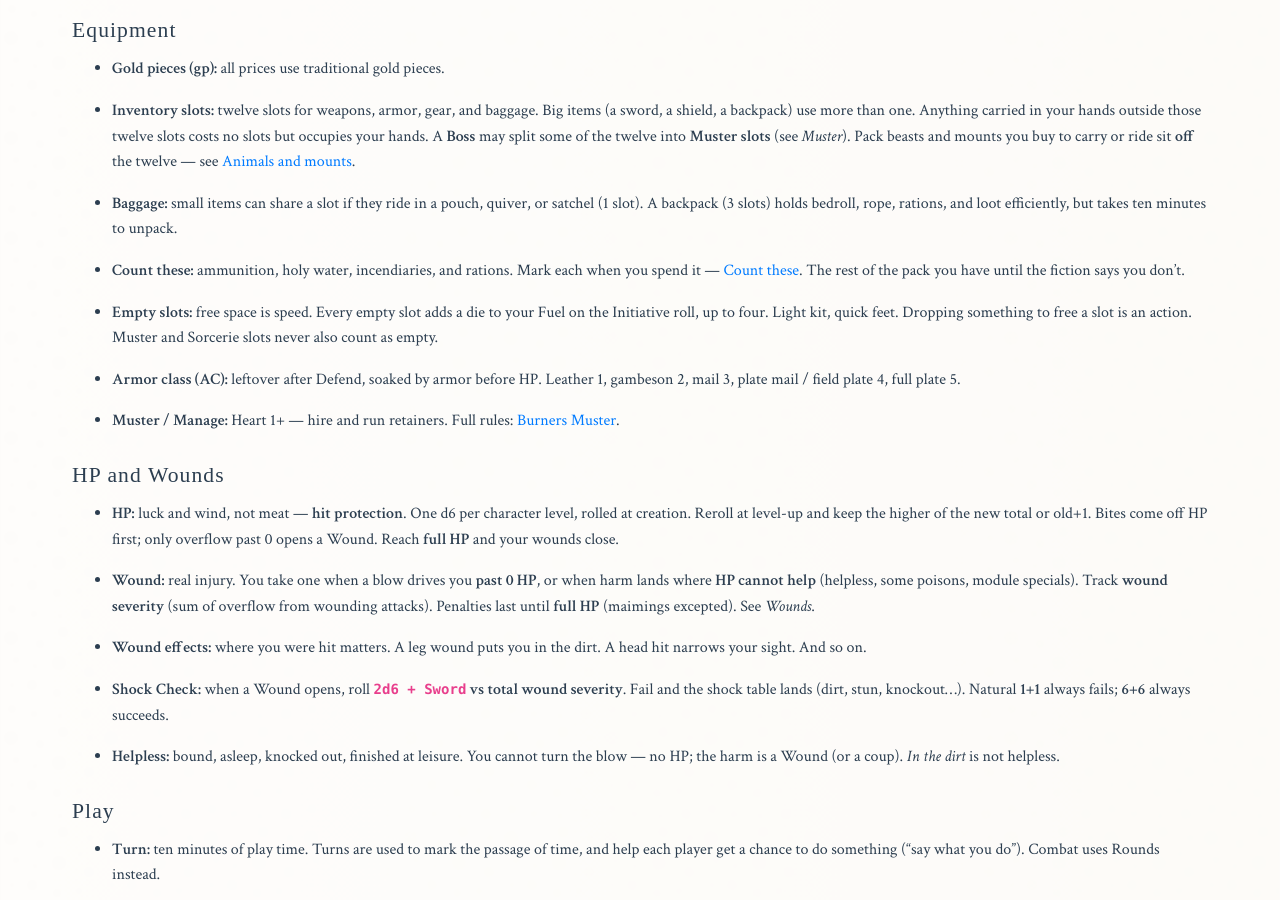
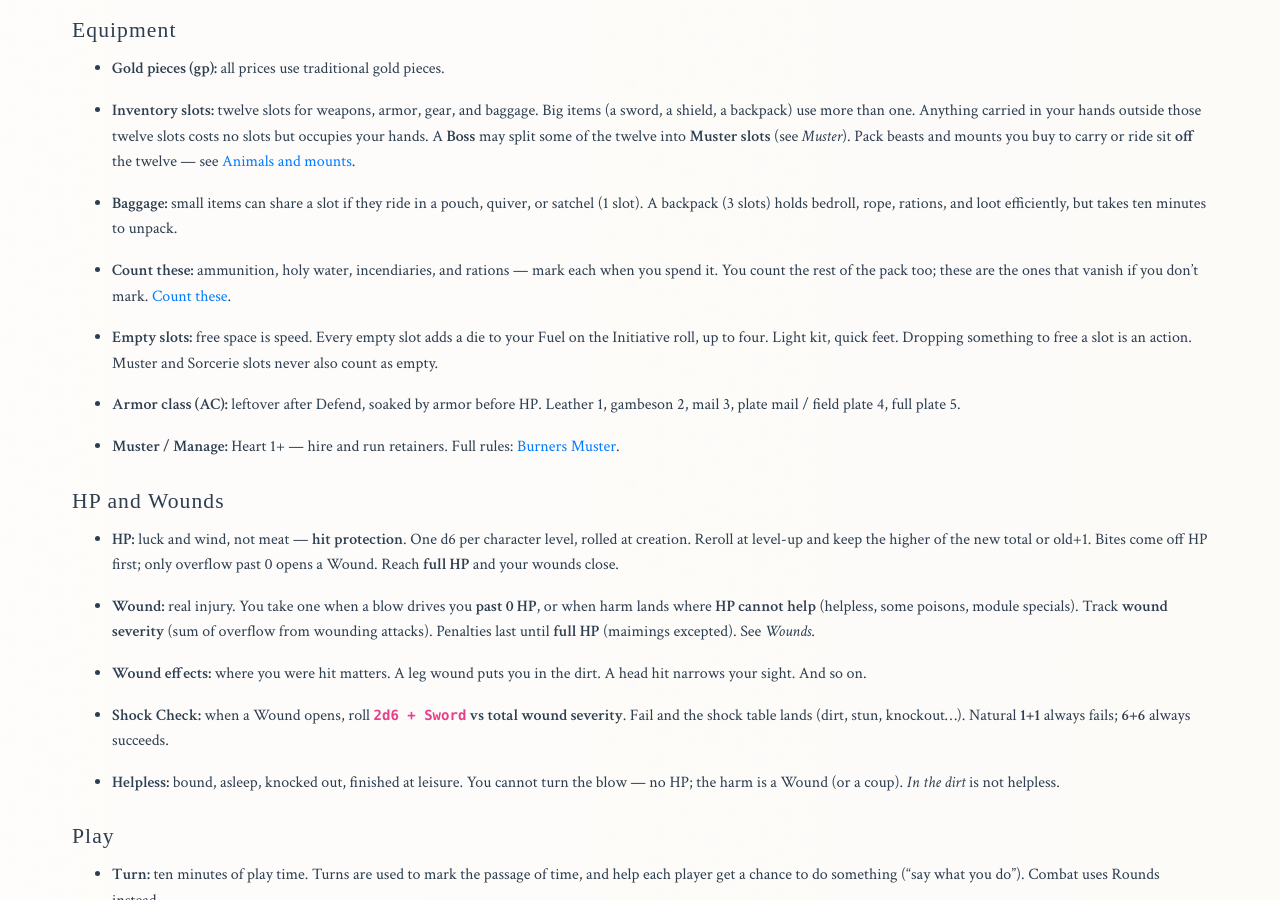
Before and after one commit to paulabrams/burners, a Jekyll site: the page built from markdown/burners-adventure-game.md, in a window 1280 px wide and 900 px high, scrolled down 3673 px. Built offline with Jekyll 4.4.1, drawn with Linux system fonts in a browser that asks for light colours; some web fonts are replaced; some of the changed text lies outside the part shown.

Commit message:
Publish local draft: count the whole pack; Fallen and undead are the same.
Co-authored-by: Cursor <cursoragent@cursor.com>

```diff
--- a/markdown/burners-adventure-game.md
+++ b/markdown/burners-adventure-game.md
@@ -85,7 +85,7 @@ Your character's Theme and Traits can help back up your plan.
 
 - **Baggage:** small items can share a slot if they ride in a pouch, quiver, or satchel (1 slot). A backpack (3 slots) holds bedroll, rope, rations, and loot efficiently, but takes ten minutes to unpack.
 
-- **Count these:** ammunition, holy water, incendiaries, and rations. Mark each when you spend it — [[Burners Equipment#Count these]]. The rest of the pack you have until the fiction says you don't.
+- **Count these:** ammunition, holy water, incendiaries, and rations — mark each when you spend it. You count the rest of the pack too; these are the ones that vanish if you don't mark. [[Burners Equipment#Count these]].
 
 - **Empty slots:** free space is speed. Every empty slot adds a die to your Fuel on the Initiative roll, up to four. Light kit, quick feet. Dropping something to free a slot is an action. Muster and Sorcerie slots never also count as empty.
 
```
Also changed, not shown: other parts of markdown/burners-adventure-game.md (+1 -1 lines), markdown/burners-equipment.md (+1 -1 lines), markdown/burners-principles.md (+1 -1 lines).
